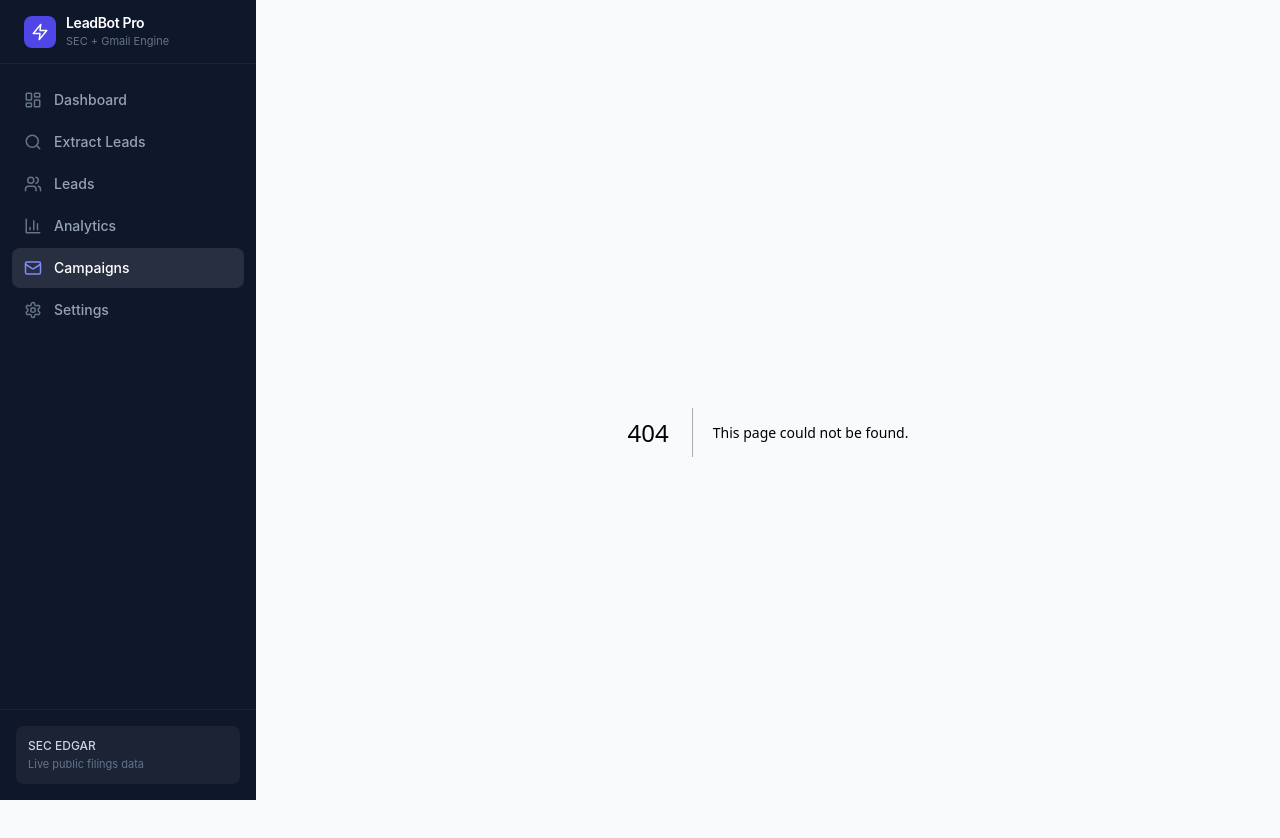
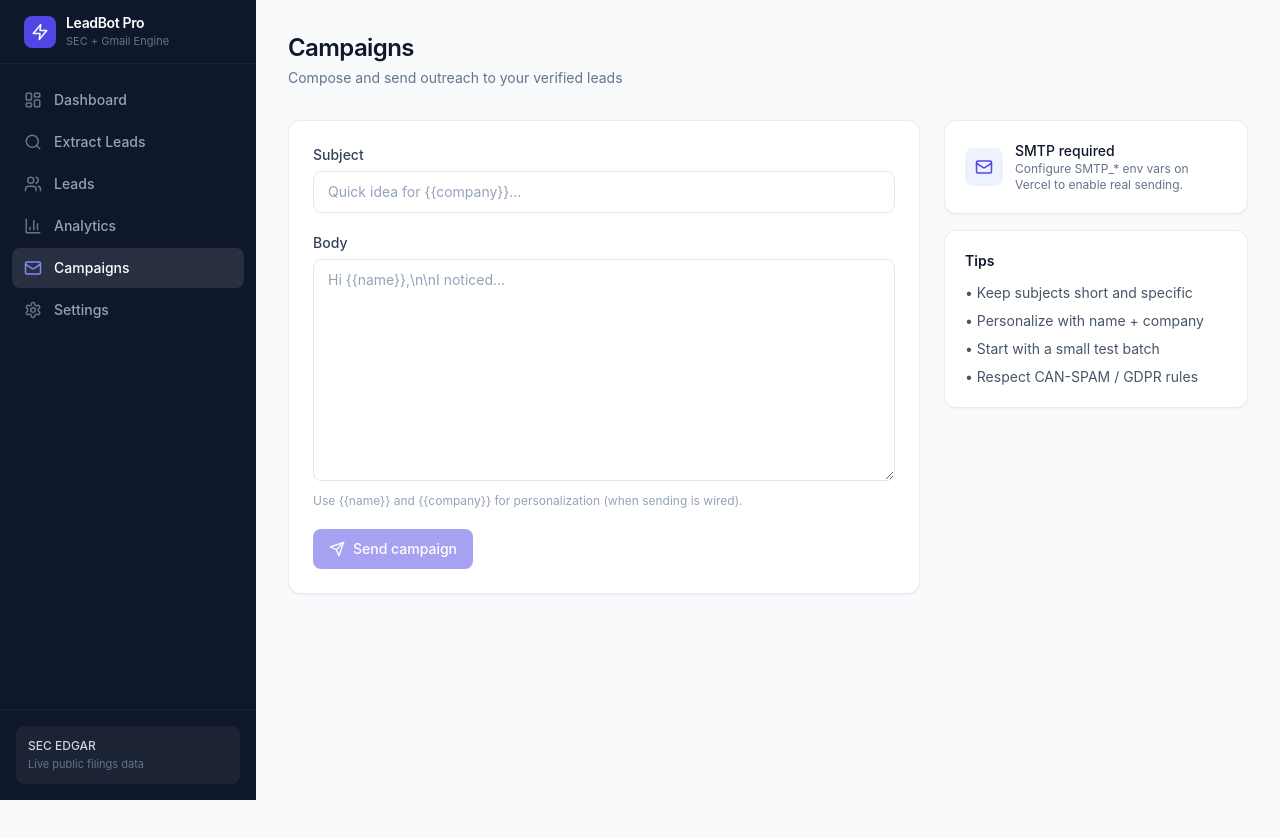
Before and after one commit to Dennisbed1234/leads-gmail, a Next.js app: page /campaigns in a window 1280 px wide. Before the commit this address had no page. Shown: the top 838 px of the page. After the commit the page ends 800 px from the top, so only its background shows below. Built offline with nearby package versions, Linux system fonts and the light colour scheme.

Commit message:
Add polished Campaigns page

```diff
--- /dev/null
+++ b/app/campaigns/page.tsx
@@ -0,0 +1,119 @@
+'use client';
+
+import { useState } from 'react';
+import { Mail, Send, Loader2, CheckCircle2 } from 'lucide-react';
+
+export default function CampaignsPage() {
+  const [subject, setSubject] = useState('');
+  const [body, setBody] = useState('');
+  const [sending, setSending] = useState(false);
+  const [done, setDone] = useState(false);
+
+  const handleSend = async () => {
+    if (!subject.trim() || !body.trim()) return;
+
+    setSending(true);
+    setDone(false);
+
+    // Placeholder — wire to /api/campaign when ready
+    await new Promise((r) => setTimeout(r, 1500));
+
+    setSending(false);
+    setDone(true);
+  };
+
+  return (
+    <div>
+      <div className="page-header">
+        <h1 className="page-title">Campaigns</h1>
+        <p className="page-subtitle">
+          Compose and send outreach to your verified leads
+        </p>
+      </div>
+
+      <div className="grid grid-cols-1 gap-6 lg:grid-cols-3">
+        <div className="card p-6 lg:col-span-2">
+          <div className="space-y-5">
+            <div>
+              <label className="label">Subject</label>
+              <input
+                type="text"
+                value={subject}
+                onChange={(e) => setSubject(e.target.value)}
+                placeholder="Quick idea for {{company}}…"
+                className="input"
+              />
+            </div>
+
+            <div>
+              <label className="label">Body</label>
+              <textarea
+                value={body}
+                onChange={(e) => setBody(e.target.value)}
+                placeholder="Hi {{name}},\n\nI noticed…"
+                rows={10}
+                className="input resize-y"
+              />
+              <p className="mt-1.5 text-xs text-slate-400">
+                Use {'{{name}}'} and {'{{company}}'} for personalization (when sending is wired).
+              </p>
+            </div>
+
+            <div className="flex items-center gap-3">
+              <button
+                onClick={handleSend}
+                disabled={sending || !subject.trim() || !body.trim()}
+                className="btn-primary"
+              >
+                {sending ? (
+                  <>
+                    <Loader2 size={16} className="animate-spin" />
+                    Sending…
+                  </>
+                ) : (
+                  <>
+                    <Send size={16} />
+                    Send campaign
+                  </>
+                )}
+              </button>
+
+              {done && (
+                <span className="flex items-center gap-1.5 text-sm text-emerald-600">
+                  <CheckCircle2 size={16} />
+                  Campaign queued (demo)
+                </span>
+              )}
+            </div>
+          </div>
+        </div>
+
+        <div className="space-y-4">
+          <div className="card p-5">
+            <div className="flex items-center gap-3">
+              <div className="rounded-lg bg-primary-50 p-2.5 text-primary-600">
+                <Mail size={18} />
+              </div>
+              <div>
+                <p className="text-sm font-medium text-slate-900">SMTP required</p>
+                <p className="text-xs text-slate-500">
+                  Configure SMTP_* env vars on Vercel to enable real sending.
+                </p>
+              </div>
+            </div>
+          </div>
+
+          <div className="card p-5">
+            <h3 className="text-sm font-semibold text-slate-900">Tips</h3>
+            <ul className="mt-3 space-y-2 text-sm text-slate-600">
+              <li>• Keep subjects short and specific</li>
+              <li>• Personalize with name + company</li>
+              <li>• Start with a small test batch</li>
+              <li>• Respect CAN-SPAM / GDPR rules</li>
+            </ul>
+          </div>
+        </div>
+      </div>
+    </div>
+  );
+}
```
